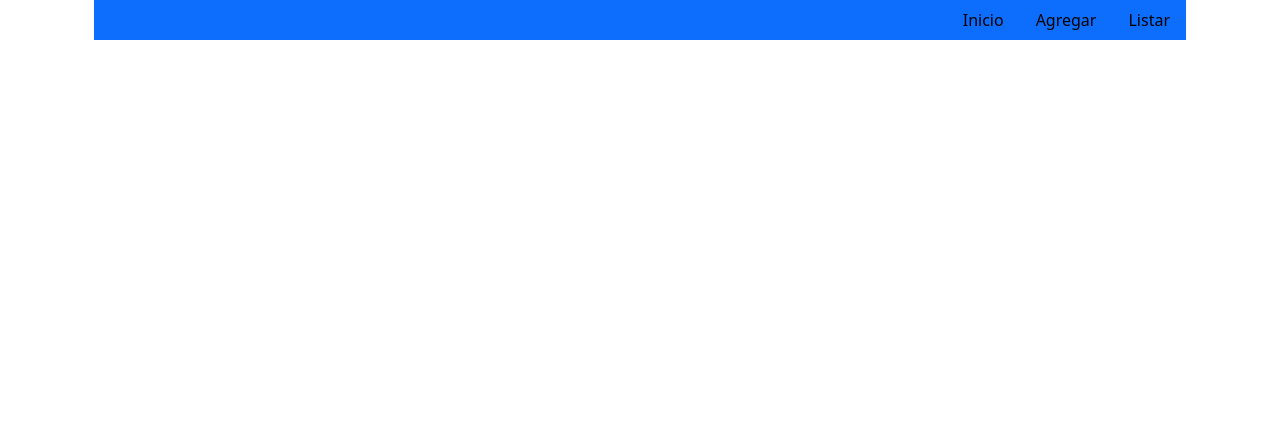
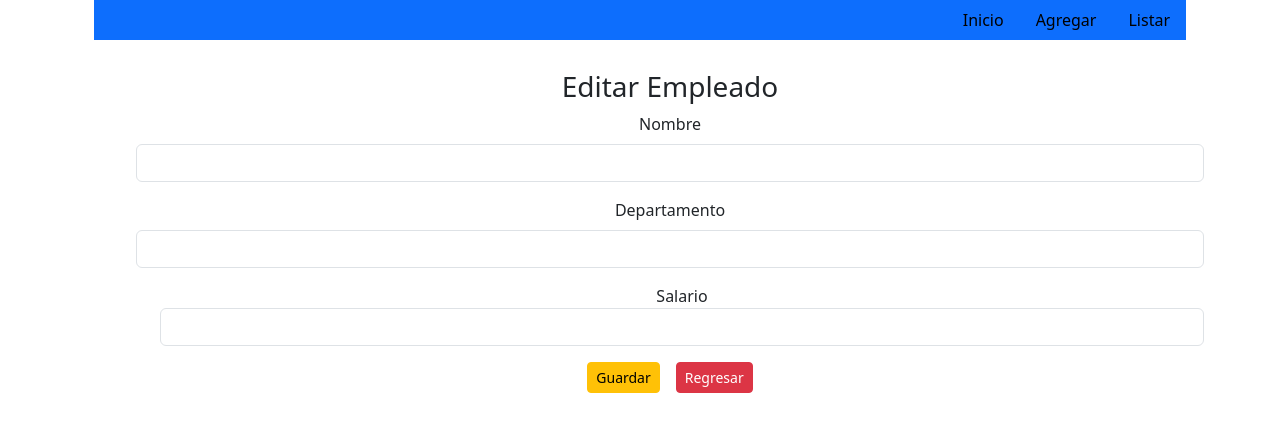
Before and after one commit to IsraelMerlyn/FullStack_RH_CRUD, a React (Vite) app in the folder sistema_rh_frontend/: page /editar/1 in a window 1280 px wide. Shown: the top 432 px of the page. Built offline with nearby package versions, Linux system fonts and the light colour scheme.

Commit message:
tasks #11.1 Implementando vista para editar

```diff
--- a/sistema_rh_frontend/src/App.jsx
+++ b/sistema_rh_frontend/src/App.jsx
@@ -2,6 +2,7 @@ import { BrowserRouter, Route, Routes } from "react-router-dom";
 import ListadoEmpleado from "./empleados/ListadoEmpleado";
 import Navegacion from "./plantilla/Navegacion";
 import AgregarEmpleado from "./empleados/AgregarEmpleado";
+import EditarEmpleado from "./empleados/EditarEmpleado";
 
 function App() {
   return (
@@ -14,6 +15,7 @@ function App() {
 
             <Route exact  path="/" element={ <ListadoEmpleado/>}/>
             <Route exact  path="/agregar" element={ <AgregarEmpleado/>}/>
+            <Route exact path="/editar/:id" element={<EditarEmpleado/>} />
 
           </Routes>
         </BrowserRouter>
--- a/sistema_rh_frontend/src/empleados/AgregarEmpleado.jsx
+++ b/sistema_rh_frontend/src/empleados/EditarEmpleado.jsx
@@ -2,7 +2,7 @@ import axios from 'axios';
 import React, { useState } from 'react'
 import { useNavigate } from 'react-router-dom';
 
-export default function AgregarEmpleado() {
+export default function EditarEmpleado() {
 
 
     let navegaciion = useNavigate();
@@ -35,7 +35,7 @@ export default function AgregarEmpleado() {
    <>
    <div className="container">
     <div className="container text-center" style={{margin:"30px"}}>
-    <h3 className='text-center'>Agregar Empleado</h3>
+    <h3 className='text-center'>Editar Empleado</h3>
     <form onSubmit={(e) => onSubmit(e)}>
         <div className="mb-3">
             <label htmlFor="nombre" className="form-label"> Nombre</label>
--- a/sistema_rh_frontend/src/empleados/ListadoEmpleado.jsx
+++ b/sistema_rh_frontend/src/empleados/ListadoEmpleado.jsx
@@ -1,7 +1,7 @@
 import axios from "axios";
 import { useEffect, useState } from "react";
 import { NumericFormat } from "react-number-format";
-
+import { Link } from 'react-router-dom'
 export default function ListadoEmpleado() {
 
   const URLBase = "http://localhost:8080/rh-app/empleados";
@@ -59,7 +59,10 @@ export default function ListadoEmpleado() {
                   />
 
                   </td>
-                <td></td>
+
+                <td>
+                  <Link to={`/editar/${empleado.idEmpleado}`} className='btn btn-warning btn-sm me-3'>Editar</Link>
+                </td>
               </tr>
                 ))
 
```
